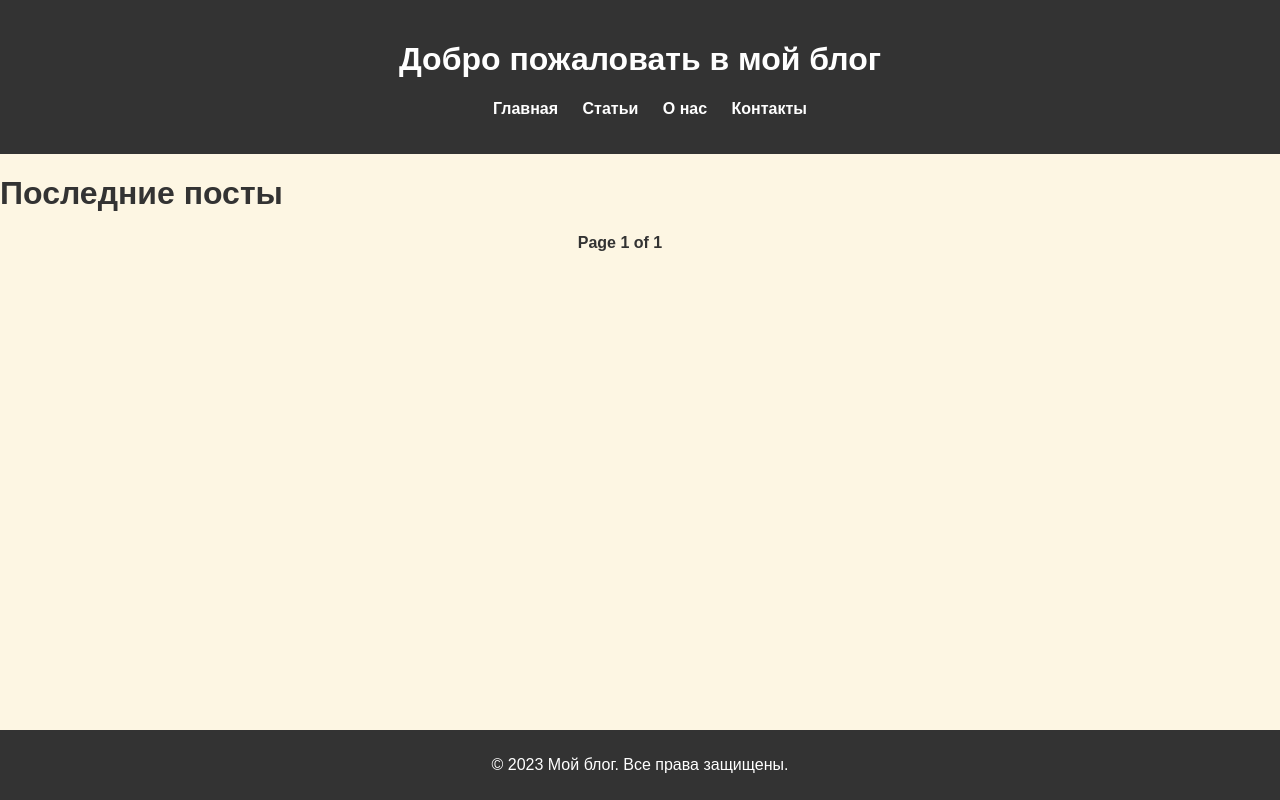
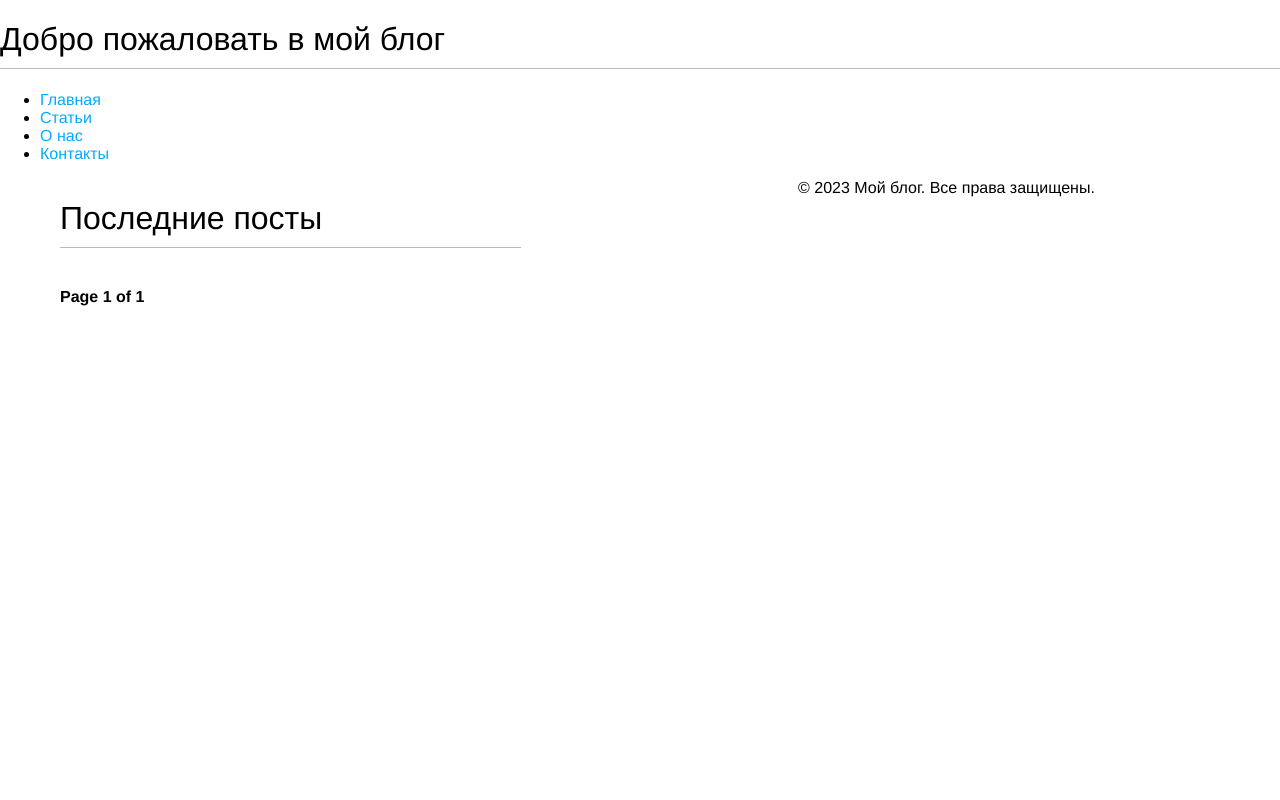
Before and after one commit to Sheisuka/DummyBlog, a Django app: page /blog/ in a window 1280 px wide. Run offline with Django 4.2, Linux system fonts and the light colour scheme; data that the repository does not hold is empty.

Commit message:
:rewind: Set blog style to default

```diff
--- a/DummyBlog/Blog/static/css/blog.css
+++ b/DummyBlog/Blog/static/css/blog.css
@@ -1,97 +1,92 @@
-/* Общие стили */
 body {
-    margin: 0;
-    padding: 0;
-    font-family: 'Montserrat', sans-serif;
-    background-color: #FDF6E3;
-    color: #333;
-    display: flex;
-    flex-direction: column;
-    min-height: 100vh;
+    margin:0;
+    padding:0;
+    font-family:helvetica, sans-serif;
 }
 
-/* Боковая панель */
-#sidebar {
-    padding: 20px;
-    background: #F4A261;
-    box-sizing: border-box;
+a {
+    color:#00abff;
+    text-decoration:none;
 }
 
-/* Основное содержимое */
-#content {
-    padding: 0 20px 0 0;
-    box-sizing: border-box;
+h1 {
+    font-weight:normal;
+    border-bottom:1px solid #bbb;
+    padding:0 0 10px 0;
 }
 
-/* Пагинация */
-.pagination {
-    margin-top: auto; /* Размещаем пагинацию внизу контейнера */
-    margin-bottom: 20px;
-    font-weight: bold;
-    display: flex;
-    justify-content: center;
-    align-items: center;
+h2 {
+    font-weight:normal;
+    margin:30px 0 0;
 }
 
-/* Шапка */
-header {
-    background-color: #333;
-    color: #fff;
-    padding: 20px;
-    text-align: center;
+#content {
+    float:left;
+    width:60%;
+    padding:0 0 0 30px;
 }
 
-nav ul {
-    list-style: none;
-    margin-top: 10px;
+#sidebar {
+    float:right;
+    width:30%;
+    padding:10px;
+    background:#efefef;
+    height:100%;
 }
 
-nav li {
-    display: inline-block;
-    margin-right: 20px;
-}
-
-nav a {
-    text-decoration: none;
-    color: #fff;
-    font-weight: bold;
-}
-
-/* Подвал */
-footer {
-    text-align: center;
-    padding: 10px;
-    background-color: #333;
-    color: #fff;
-    margin-top: auto; /* Добавляем margin-top для выравнивания внизу */
-}
-
-/* Стили для постов */
-.post {
-    background-color: #fff;
-    padding: 20px;
-    margin-bottom: 20px;
-    border-radius: 5px;
-    box-shadow: 0px 2px 4px rgba(0, 0, 0, 0.1);
-}
-
-.post h2 {
-    font-size: 24px;
-    margin-bottom: 10px;
-}
-
-.post p.date {
-    font-size: 14px;
-    color: #888;
+p.date {
+    color:#ccc;
+    font-family: georgia, serif;
+    font-size: 12px;
     font-style: italic;
 }
 
-.post a {
-    color: #FF851B;
-    text-decoration: none;
-    transition: color 0.3s ease;
+/* pagination */
+.pagination {
+    margin:40px 0;
+    font-weight:bold;
 }
 
-.post a:hover {
-    color: #E76F51;
+/* forms */
+label {
+    float:left;
+    clear:both;
+    color:#333;
+    margin-bottom:4px;
 }
+input, textarea {
+    clear:both;
+    float:left;
+    margin:0 0 10px;
+    background:#ededed;
+    border:0;
+    padding:6px 10px;
+    font-size:12px;
+}
+input[type=submit] {
+    font-weight:bold;
+    background:#00abff;
+    color:#fff;
+    padding:10px 20px;
+    font-size:14px;
+    text-transform:uppercase;
+}
+.errorlist {
+    color:#cc0033;
+    float:left;
+    clear:both;
+    padding-left:10px;
+}
+
+/* comments */
+.comment {
+    padding:10px;
+}
+.comment:nth-child(even) {
+    background:#efefef;
+}
+.comment .info {
+    font-weight:bold;
+    font-size:12px;
+    color:#666;
+}
```
